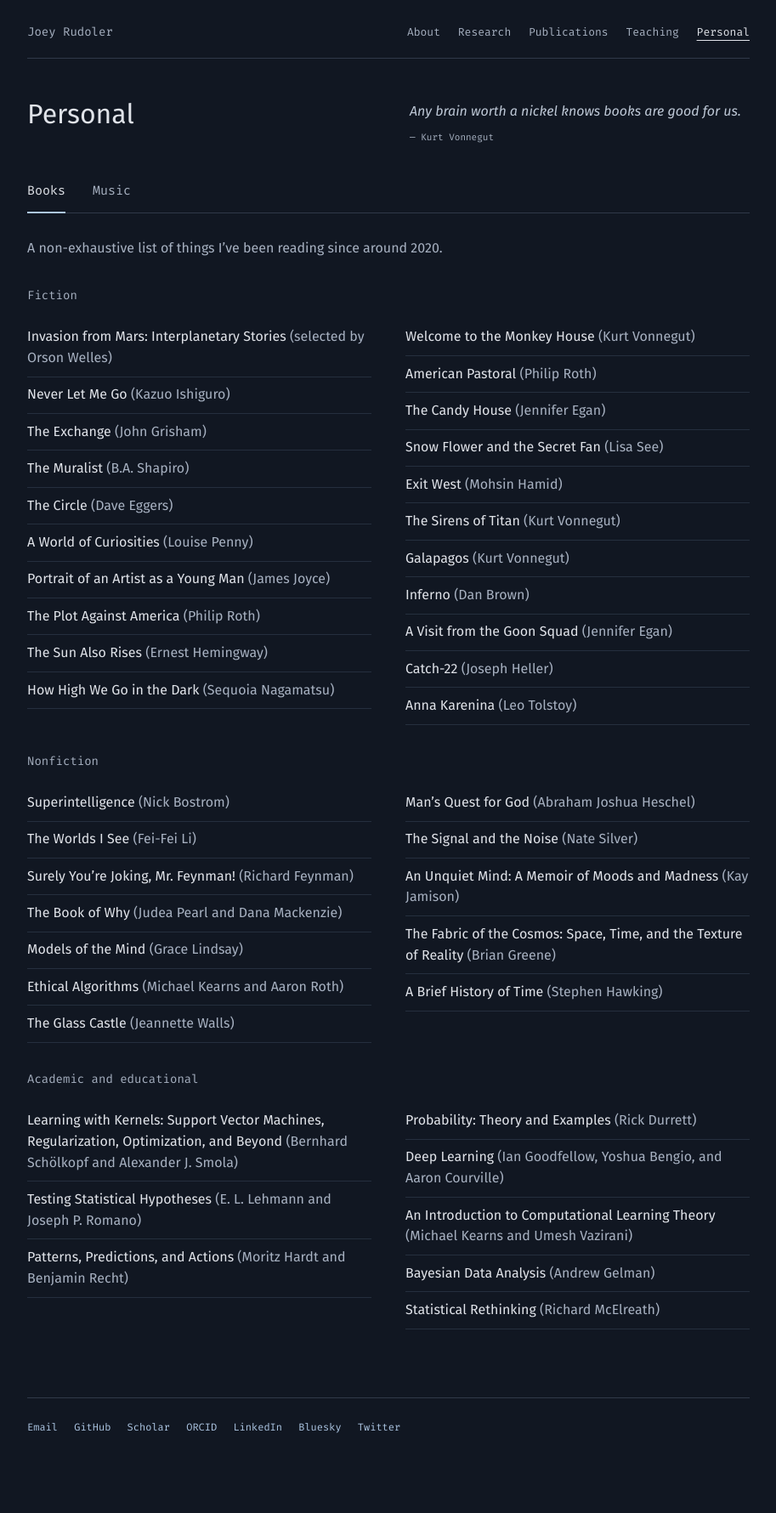
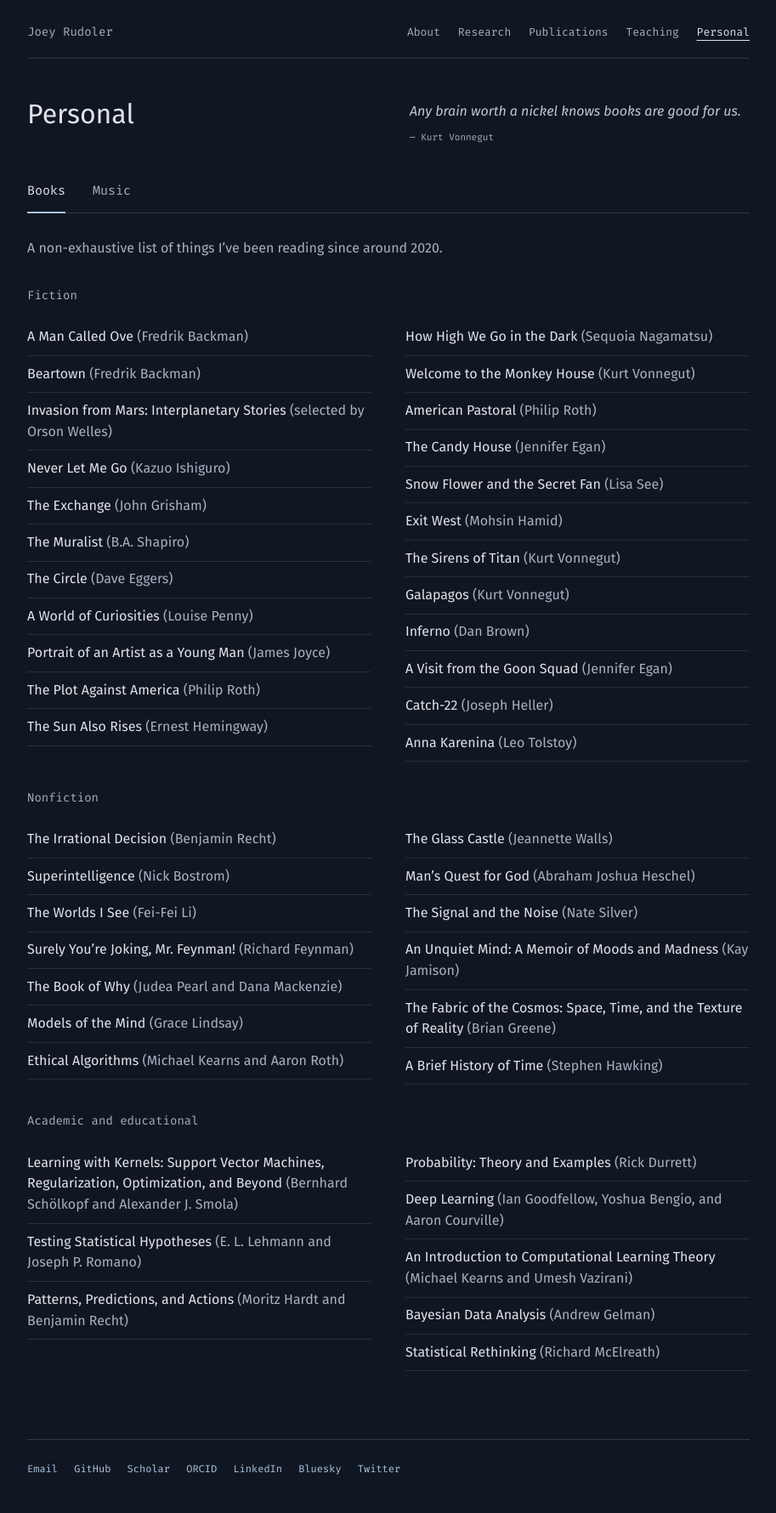
Before and after one commit to jrudoler/jrudoler.github.io, a Jekyll site: the page built from _pages/personal.md, in a window 1280 px wide. Shown: the whole page at 85% size, without its empty margins (183-1096 px from the left). Built offline with Jekyll 4.4.1, drawn with Linux system fonts in a browser that asks for light colours; before the commit the page ends 1730 px from its top, so only the background shows below that.

Commit message:
Add recent fiction and nonfiction reads

```diff
--- a/_pages/personal.md
+++ b/_pages/personal.md
@@ -24,6 +24,8 @@ A non-exhaustive list of things I've been reading since around 2020.
 
 ### Fiction
 
+- *A Man Called Ove* (Fredrik Backman)
+- *Beartown* (Fredrik Backman)
 - *Invasion from Mars: Interplanetary Stories* (selected by Orson Welles)
 - *Never Let Me Go* (Kazuo Ishiguro)
 - *The Exchange* (John Grisham)
@@ -48,6 +50,7 @@ A non-exhaustive list of things I've been reading since around 2020.
 
 ### Nonfiction
 
+- *The Irrational Decision* (Benjamin Recht)
 - *Superintelligence* (Nick Bostrom)
 - *The Worlds I See* (Fei-Fei Li)
 - *Surely You're Joking, Mr. Feynman!* (Richard Feynman)
```
